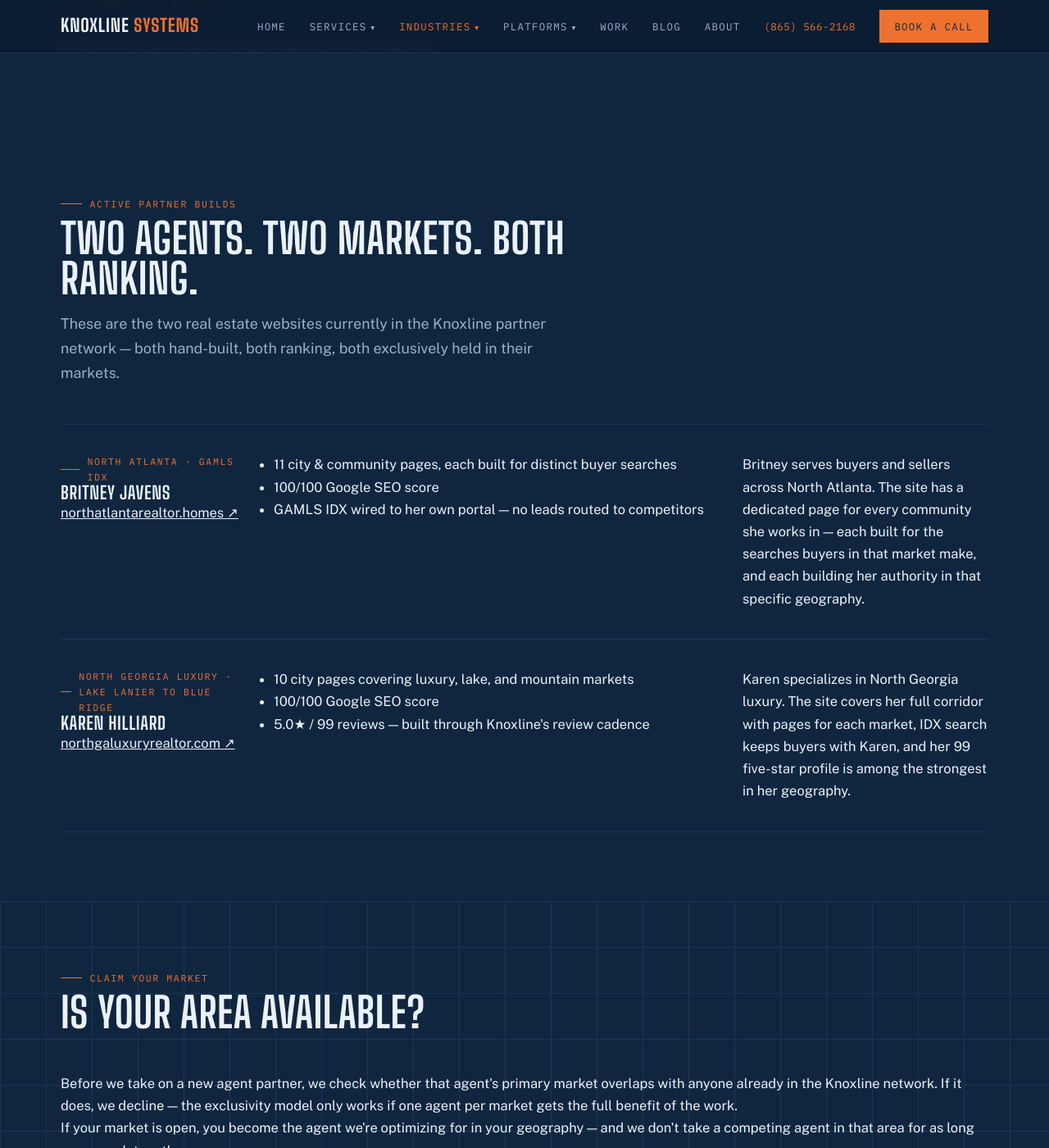
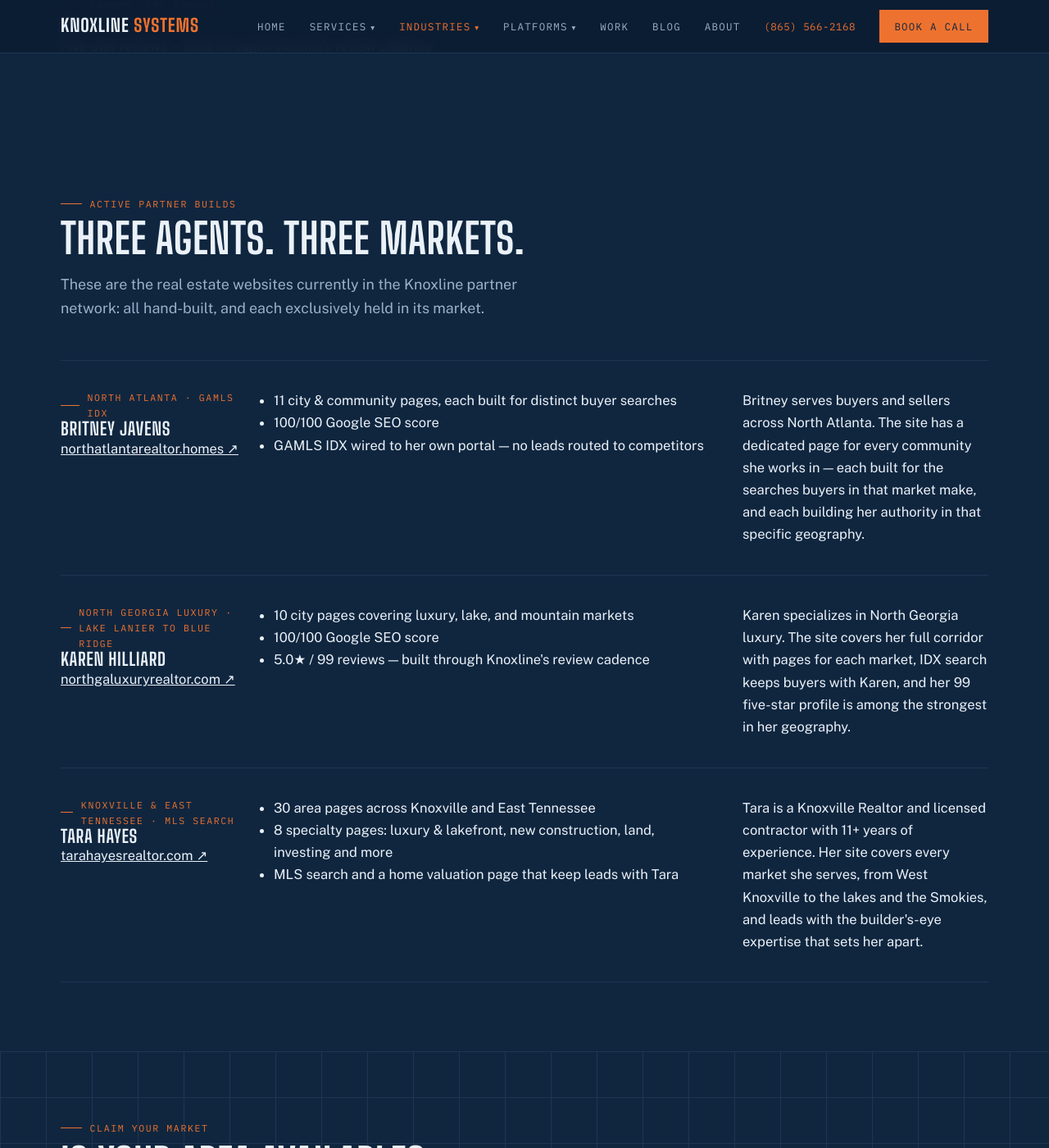
Before and after one commit to Westyn3/Knoxline-Systems, a Jekyll site: the page real-estate-agents.html, which Jekyll copies as it is, in a window 1280 px wide and 1400 px high, scrolled down 1812 px. Shown: the whole window at 82% size. Built offline with Jekyll 4.4.1, drawn with Linux system fonts in a browser that asks for light colours.

Commit message:
Add Tara Hayes, Realtor case study to Work and Real Estate pages
Co-Authored-By: Claude Opus 5.5 <noreply@anthropic.com>
Claude-Session: https://claude.ai/code/session_01EgLe6GLnx4Jt2i6MFsRBtR

```diff
--- a/real-estate-agents.html
+++ b/real-estate-agents.html
@@ -178,8 +178,8 @@
     <div class="wrap">
       <div class="section-head reveal">
         <p class="eyebrow">Active partner builds</p>
-        <h2>Two agents. Two markets. Both ranking.</h2>
-        <p class="lede">These are the two real estate websites currently in the Knoxline partner network — both hand-built, both ranking, both exclusively held in their markets.</p>
+        <h2>Three agents. Three markets.</h2>
+        <p class="lede">These are the real estate websites currently in the Knoxline partner network: all hand-built, and each exclusively held in its market.</p>
       </div>
 
       <div class="case-grid">
@@ -210,6 +210,21 @@
             <li><span>5.0★ / 99 reviews</span> — built through Knoxline's review cadence</li>
           </ul>
           <p>Karen specializes in North Georgia luxury. The site covers her full corridor with pages for each market, IDX search keeps buyers with Karen, and her 99 five-star profile is among the strongest in her geography.</p>
+        </article>
+
+
+        <article class="case reveal">
+          <div class="case-head">
+            <p class="eyebrow">Knoxville &amp; East Tennessee · MLS search</p>
+            <h3>Tara Hayes</h3>
+            <p class="case-sub"><a href="https://tarahayesrealtor.com/" target="_blank" rel="noopener">tarahayesrealtor.com ↗</a></p>
+          </div>
+          <ul class="case-stats">
+            <li><span>30</span> area pages across Knoxville and East Tennessee</li>
+            <li><span>8</span> specialty pages: luxury &amp; lakefront, new construction, land, investing and more</li>
+            <li><span>MLS search</span> and a home valuation page that keep leads with Tara</li>
+          </ul>
+          <p>Tara is a Knoxville Realtor and licensed contractor with 11+ years of experience. Her site covers every market she serves, from West Knoxville to the lakes and the Smokies, and leads with the builder's-eye expertise that sets her apart.</p>
         </article>
 
       </div>
```
Also changed, not shown: work.html (+11 -0 lines).
